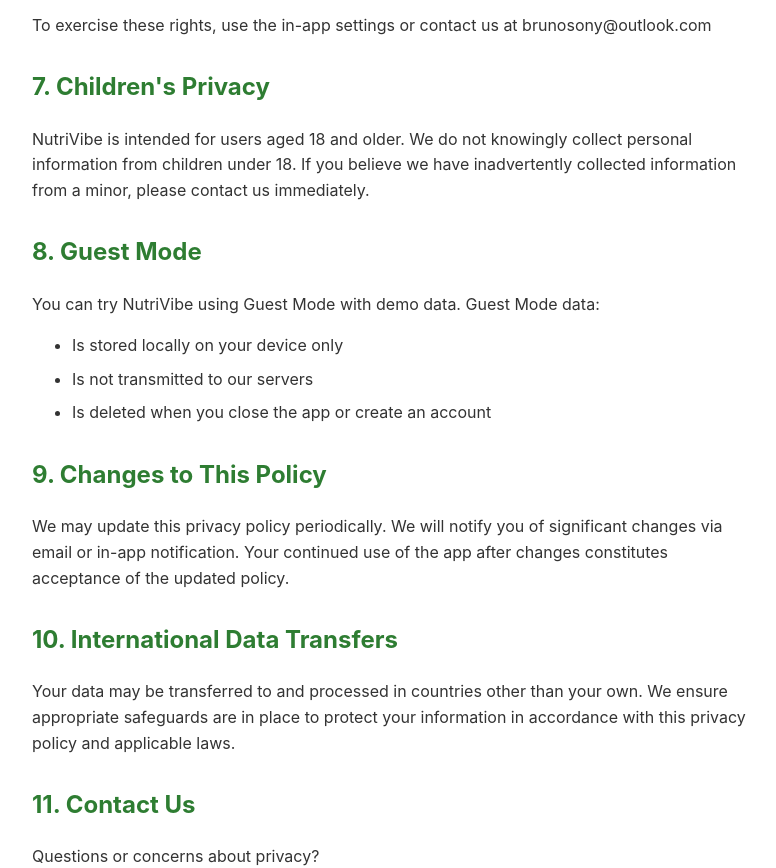
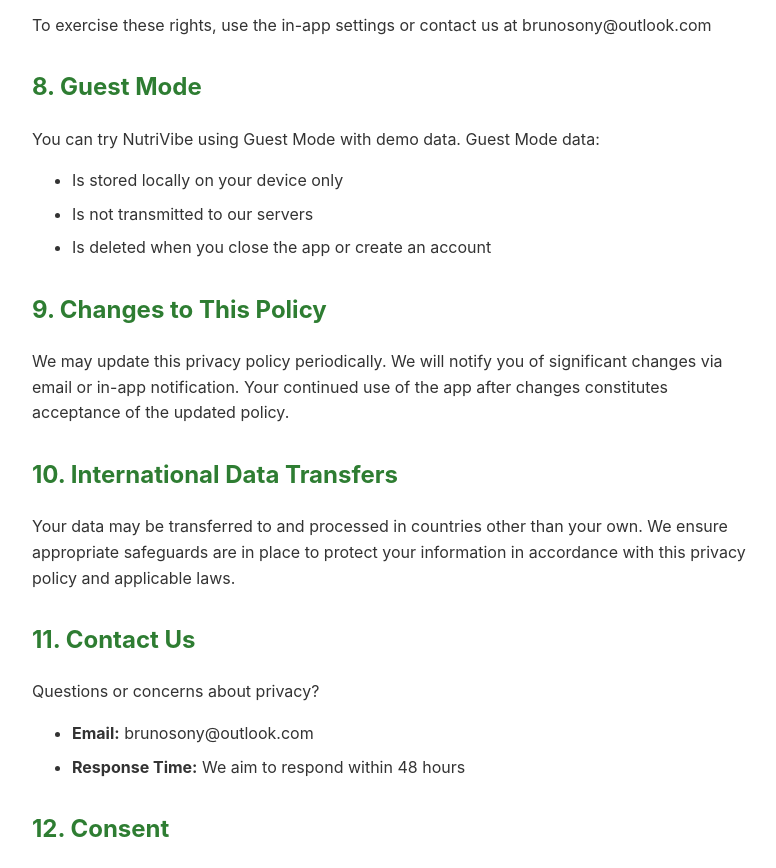
Before and after one commit to bruno0/nutrivibe-support, a plain HTML site: page privacy.html in a window 1280 px wide. Shown: the part 2550-3418 px from the top of the page, without its empty margins (248-1024 px from the left). Drawn offline with Linux system fonts and the light colour scheme.

Commit message:
Update privacy.html

```diff
--- a/privacy.html
+++ b/privacy.html
@@ -119,9 +119,6 @@
 
         <p>To exercise these rights, use the in-app settings or contact us at brunosony@outlook.com</p>
 
-        <h2>7. Children's Privacy</h2>
-        <p>NutriVibe is intended for users aged 18 and older. We do not knowingly collect personal information from children under 18. If you believe we have inadvertently collected information from a minor, please contact us immediately.</p>
-
         <h2>8. Guest Mode</h2>
         <p>You can try NutriVibe using Guest Mode with demo data. Guest Mode data:</p>
         <ul>
```
